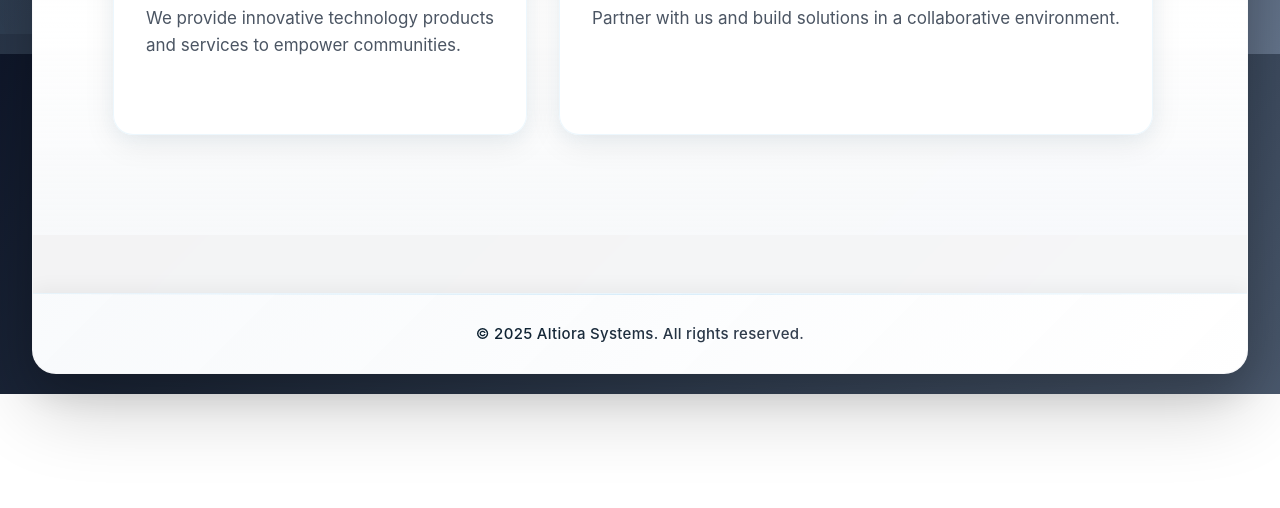
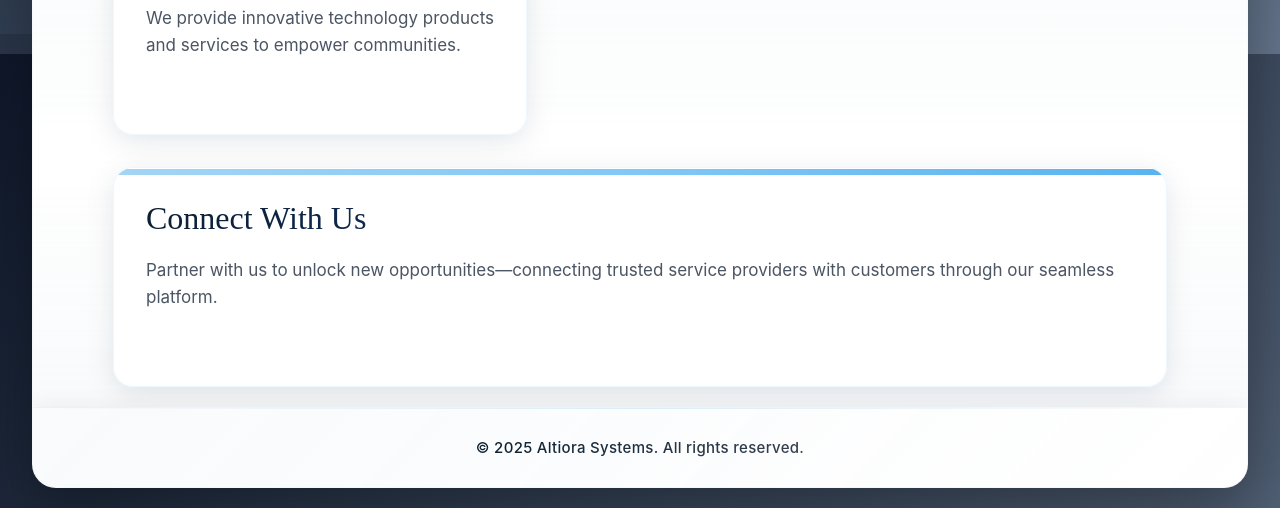
Before and after one commit to Altiora-Systems/altiorawebsite, a plain HTML site: page index.html in a window 1280 px wide. Shown: the part 746-1254 px from the top of the page. Before the commit the page ends 1140 px from the top, so only its background shows below. Drawn offline with Linux system fonts and the light colour scheme; a web font is replaced by a local one.

Commit message:
replaced "Get Started" with "Connect with Us" in the index.html file. replaced the paragraph text in the index.html file to provide more information about the project.

```diff
--- a/index.html
+++ b/index.html
@@ -179,8 +179,8 @@
                 </a>
                 <a href="contact.html" class="solution-link">
                     <div class="solution-card">
-                        <h2 class="card-title">Get Started</h2>
-                        <p class="card-description">Partner with us and build solutions in a collaborative environment.</p>
+                        <h2 class="card-title">Connect With Us</h2>
+                        <p class="card-description">Partner with us to unlock new opportunities—connecting trusted service providers with customers through our seamless platform.</p>
                     </div>
                 </a>
             </div>
```
